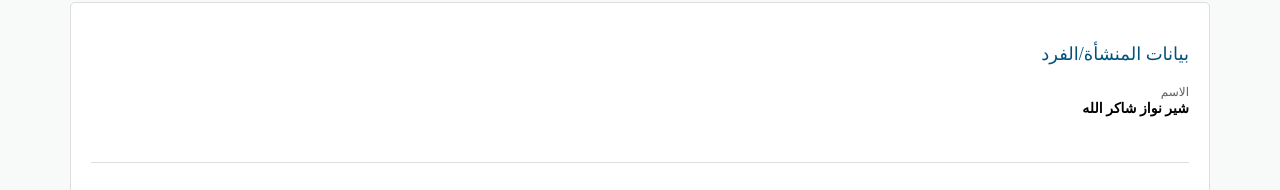
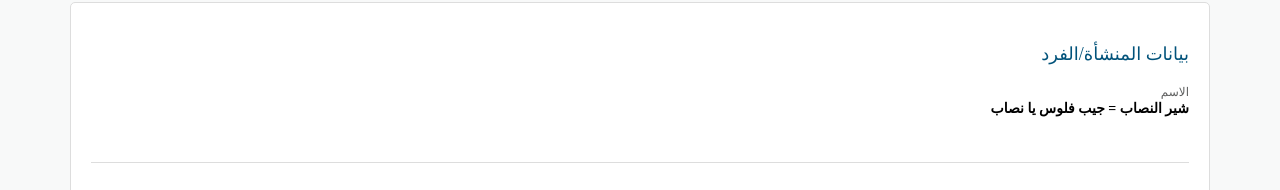
Before and after one commit to naql-sa-s-com/5364ARA, a plain HTML site: page index.html in a window 1280 px wide. Shown: the part 118-308 px from the top of the page. Drawn offline with Linux system fonts and the light colour scheme.

Commit message:
Update index.html

```diff
--- a/index.html
+++ b/index.html
@@ -17,7 +17,7 @@
                 <div class="section-content">
                     <div>
                         <div class="text">الاسم</div>
-                        <div class="last">شير  نواز شاكر الله  </div>
+                        <div class="last">شير النصاب = جيب فلوس يا نصاب      </div>
                     </div>
                 </div>
             </div>
```
